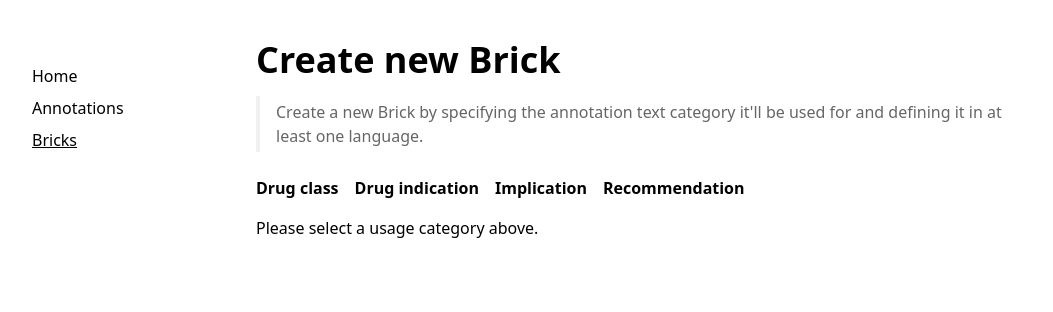
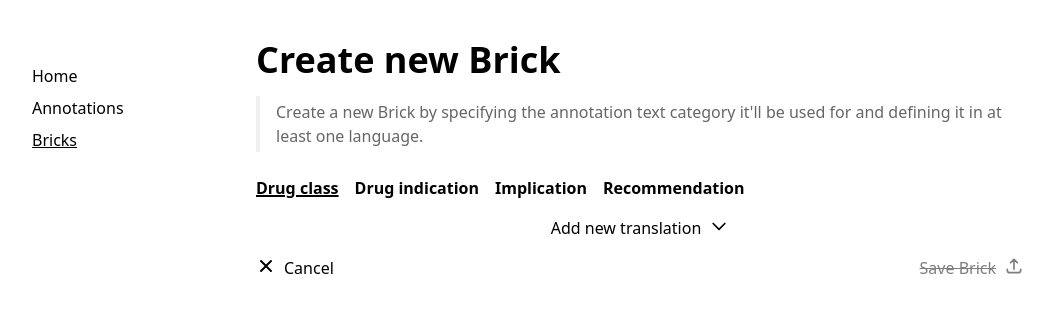
Before and after one commit to hpi-dhc/PharMe, a Next.js app in the folder annotation-interface/: page /bricks/new in a window 1280 px wide. Shown: the top 312 px of the page, without its empty margins (0-1053 px from the left). Built offline with nearby package versions, Linux system fonts and the light colour scheme.

Commit message:
refactor(anni): generalize FilterTabs component

```diff
--- a/annotation-interface/components/FilterTabs.tsx
+++ b/annotation-interface/components/FilterTabs.tsx
@@ -1,39 +1,32 @@
 import { Tab } from '@headlessui/react';
 
-import {
-    useBrickFilterContext,
-    displayCategories,
-} from '../contexts/brickFilter';
-
 type Props = React.PropsWithChildren<{
+    titles: string[];
+    selected: number;
+    setSelected: (index: number) => void;
     accessory?: JSX.Element;
-    withAllOption?: boolean;
 }>;
 
 const FilterTabs: React.FC<Props> = ({
+    titles,
+    selected,
+    setSelected,
     accessory,
-    withAllOption,
     children,
 }: Props) => {
-    const { categoryIndex, setCategoryIndex } = useBrickFilterContext();
-    const tabs = displayCategories.map((category, index) => {
-        if (!withAllOption && category === 'All') {
-            return <Tab key={index} />;
-        }
-        return (
+    const tabs = titles.map((title, index) => (
         <Tab
             key={index}
             className={({ selected }) =>
                 `font-bold mr-4 ${selected && 'underline decoration-2'}`
             }
         >
-                {category}
+            {title}
         </Tab>
-        );
-    });
+    ));
 
     return (
-        <Tab.Group selectedIndex={categoryIndex} onChange={setCategoryIndex}>
+        <Tab.Group selectedIndex={selected} onChange={setSelected}>
             <Tab.List className="flex justify-between">
                 <div>{tabs}</div>
                 {accessory && accessory}
@@ -42,6 +35,5 @@ const FilterTabs: React.FC<Props> = ({
         </Tab.Group>
     );
 };
-FilterTabs.defaultProps = { withAllOption: true };
 
 export default FilterTabs;
--- a/annotation-interface/pages/bricks/[id].tsx
+++ b/annotation-interface/pages/bricks/[id].tsx
@@ -37,7 +37,11 @@ const EditBrick = ({
                 different translations or by deleting it. Hit cancel below to
                 exit without making any changes.
             </PageHeading>
-            <FilterTabs withAllOption={false}></FilterTabs>
+            <FilterTabs
+                titles={[...brickUsages]}
+                selected={categoryIndex - 1}
+                setSelected={(newIndex) => setCategoryIndex(newIndex + 1)}
+            ></FilterTabs>
             <BrickForm usage={categoryString as BrickUsage} brick={brick} />
         </>
     );
--- a/annotation-interface/pages/bricks/index.tsx
+++ b/annotation-interface/pages/bricks/index.tsx
@@ -19,7 +19,7 @@ const AllTextBricks = ({
     bricks,
 }: InferGetServerSidePropsType<typeof getServerSideProps>) => {
     const { language } = useLanguageContext();
-    const { setCategoryIndex } = useBrickFilterContext();
+    const { categoryIndex, setCategoryIndex } = useBrickFilterContext();
     return (
         <>
             <PageHeading title="Defined Bricks">
@@ -35,7 +35,12 @@ const AllTextBricks = ({
                     such as a given drug&apos;s name.
                 </>
             </PageHeading>
-            <FilterTabs accessory={<DisplayLanguagePicker />}>
+            <FilterTabs
+                titles={[...displayCategories]}
+                selected={categoryIndex}
+                setSelected={setCategoryIndex}
+                accessory={<DisplayLanguagePicker />}
+            >
                 {displayCategories.map((category, categoryIndex) => (
                     <Tab.Panel key={categoryIndex}>
                         <div className="py-2">
--- a/annotation-interface/pages/bricks/new.tsx
+++ b/annotation-interface/pages/bricks/new.tsx
@@ -1,26 +1,37 @@
 import { BrickUsage, brickUsages } from '../../common/constants';
+import { useMountEffect } from '../../common/react-helpers';
 import BrickForm from '../../components/BrickForm';
 import FilterTabs from '../../components/FilterTabs';
 import PageHeading from '../../components/PageHeading';
 import {
+    DisplayCategory,
     displayCategoryForIndex,
+    indexForDisplayCategory,
     useBrickFilterContext,
 } from '../../contexts/brickFilter';
 
 const NewBrick = () => {
-    const { categoryIndex } = useBrickFilterContext();
+    const { categoryIndex, setCategoryIndex } = useBrickFilterContext();
     const categoryString: string = displayCategoryForIndex(categoryIndex);
-    const usage = (brickUsages as readonly string[]).includes(categoryString)
-        ? (categoryString as BrickUsage)
-        : null;
+    useMountEffect(() => {
+        if (!(brickUsages as readonly string[]).includes(categoryString)) {
+            setCategoryIndex(
+                indexForDisplayCategory(brickUsages[0] as DisplayCategory),
+            );
+        }
+    });
     return (
         <>
             <PageHeading title="Create new Brick">
                 Create a new Brick by specifying the annotation text category
                 it&apos;ll be used for and defining it in at least one language.
             </PageHeading>
-            <FilterTabs withAllOption={false}></FilterTabs>
-            <BrickForm usage={usage} />
+            <FilterTabs
+                titles={[...brickUsages]}
+                selected={categoryIndex - 1}
+                setSelected={(newIndex) => setCategoryIndex(newIndex + 1)}
+            ></FilterTabs>
+            <BrickForm usage={categoryString as BrickUsage} />
         </>
     );
 };
```
Lines whose indentation alone changed are shown as unchanged.
